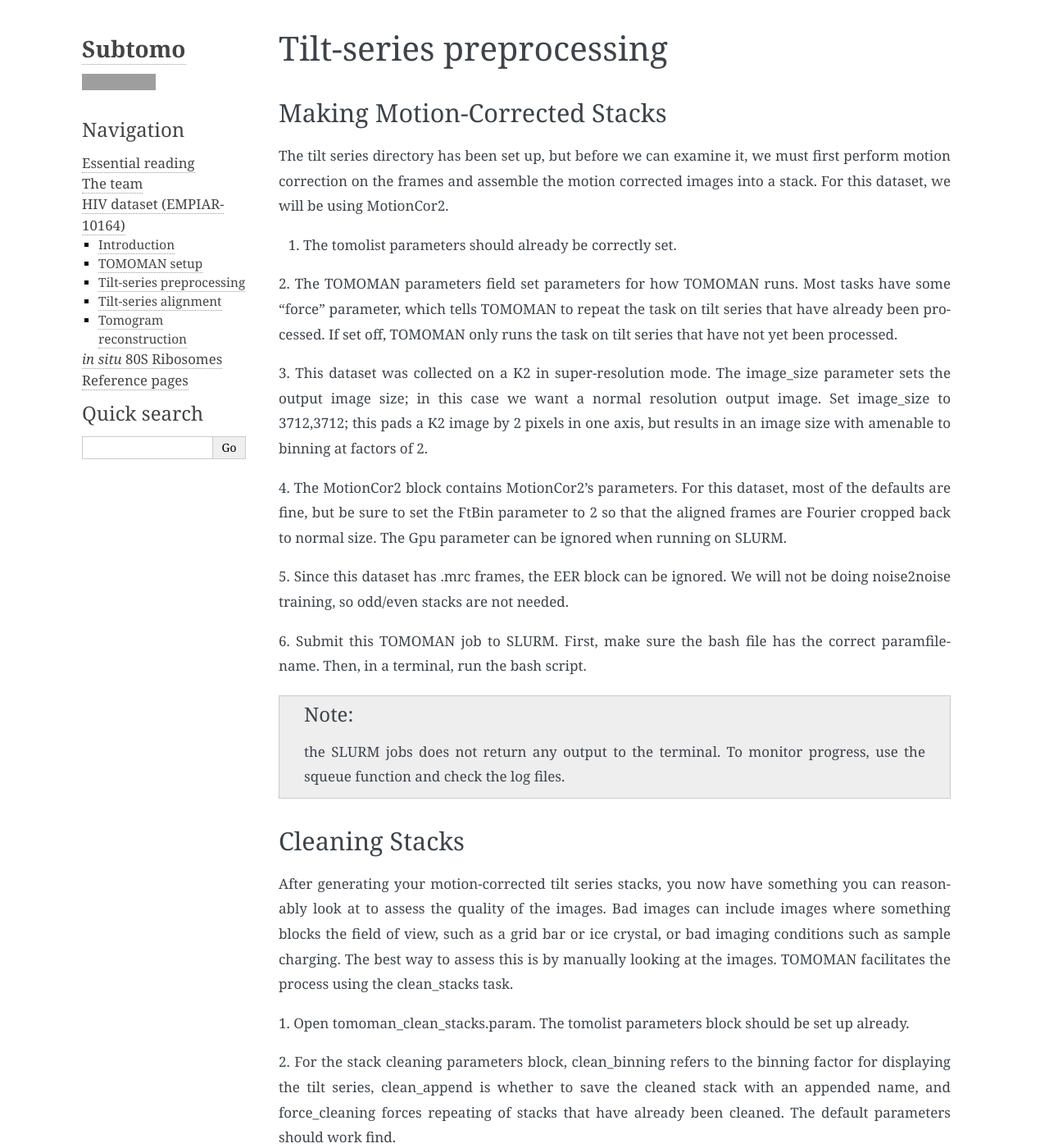
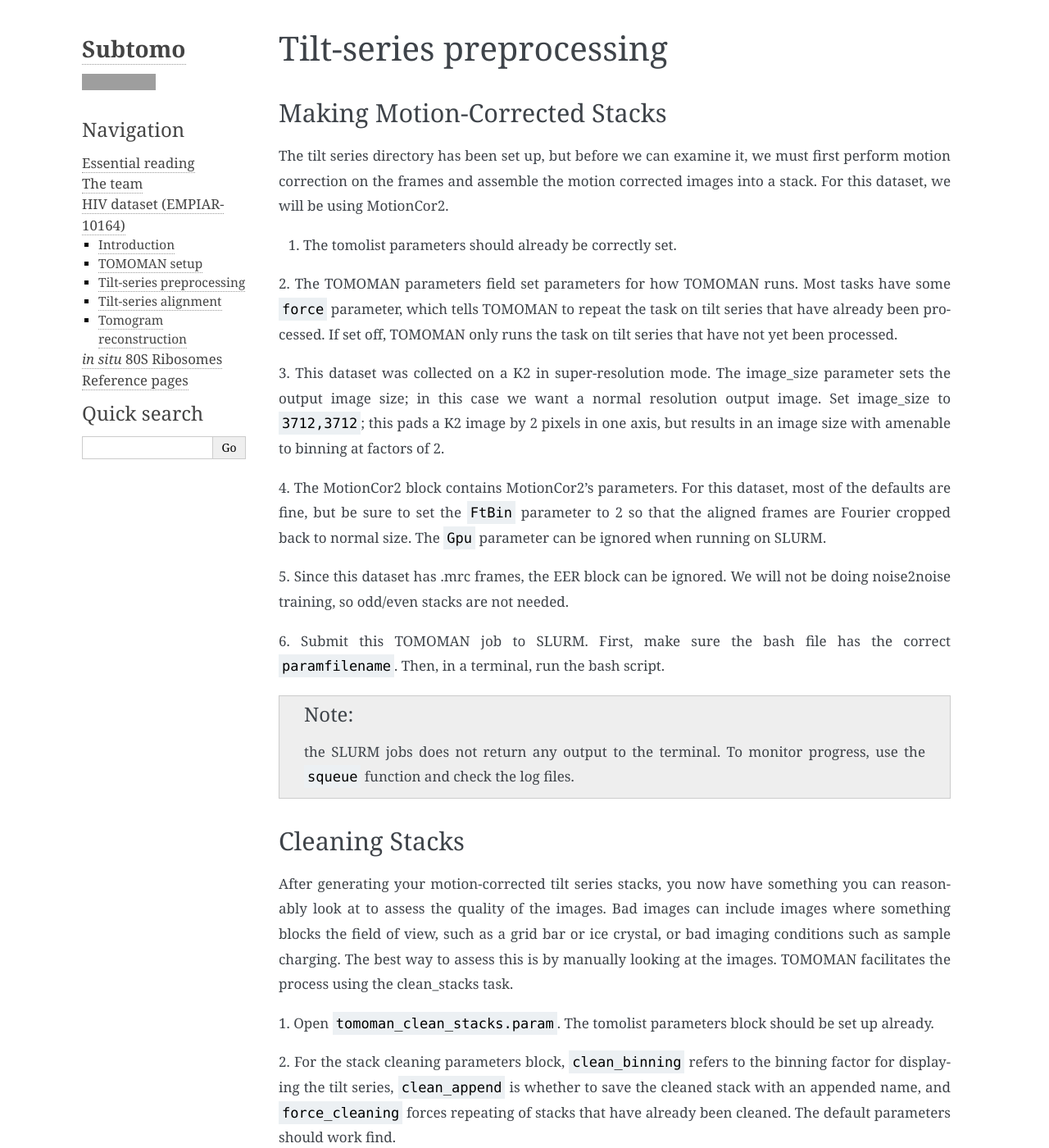
Before and after one commit to sagarbiophysics/Subtomo-tutorials, a Sphinx documentation site: the page built from source/HIV/ts_preprocess.rst, in a window 1280 px wide and 1400 px high. Shown: the whole window at 82% size. Built offline with Sphinx 7.4.7, drawn with Linux system fonts in a browser that asks for light colours; some of the changed text lies outside the part shown; grey boxes are pictures that could not be loaded.

Commit message:
Update ts_preprocess.rst

```diff
--- a/source/HIV/ts_preprocess.rst
+++ b/source/HIV/ts_preprocess.rst
@@ -10,25 +10,25 @@ For this dataset, we will be using MotionCor2.
 1. The tomolist parameters should already be correctly set.
 
 2. The TOMOMAN parameters field set parameters for how TOMOMAN runs.
-Most tasks have some “force” parameter, which tells TOMOMAN to repeat the task on tilt series that have already been processed.
+Most tasks have some ``force`` parameter, which tells TOMOMAN to repeat the task on tilt series that have already been processed.
 If set off, TOMOMAN only runs the task on tilt series that have not yet been processed.
 
 3. This dataset was collected on a K2 in super-resolution mode.
 The image_size parameter sets the output image size; in this case we want a normal resolution output image.
-Set image_size to 3712,3712; this pads a K2 image by 2 pixels in one axis, but results in an image size with amenable to binning at factors of 2.
+Set image_size to ``3712,3712``; this pads a K2 image by 2 pixels in one axis, but results in an image size with amenable to binning at factors of 2.
 
 4. The MotionCor2 block contains MotionCor2’s parameters.
-For this dataset, most of the defaults are fine, but be sure to set the FtBin parameter to 2 so that the aligned frames are Fourier cropped back to normal size.
-The Gpu parameter can be ignored when running on SLURM.
+For this dataset, most of the defaults are fine, but be sure to set the ``FtBin`` parameter to 2 so that the aligned frames are Fourier cropped back to normal size.
+The ``Gpu`` parameter can be ignored when running on SLURM.
 
 5. Since this dataset has .mrc frames, the EER block can be ignored.
 We will not be doing noise2noise training, so odd/even stacks are not needed.
 
-6. Submit this TOMOMAN job to SLURM. First, make sure the bash file has the correct paramfilename.
+6. Submit this TOMOMAN job to SLURM. First, make sure the bash file has the correct ``paramfilename``.
 Then, in a terminal, run the bash script.
 
 .. note::
-     the SLURM jobs does not return any output to the terminal. To monitor progress, use the squeue function and check the log files.
+     the SLURM jobs does not return any output to the terminal. To monitor progress, use the ``squeue`` function and check the log files.
 
 
 Cleaning Stacks
@@ -38,13 +38,13 @@ After generating your motion-corrected tilt series stacks, you now have somethin
 Bad images can include images where something blocks the field of view, such as a grid bar or ice crystal, or bad imaging conditions such as sample charging.
 The best way to assess this is by manually looking at the images. TOMOMAN facilitates the process using the clean_stacks task.
 
-1. Open tomoman_clean_stacks.param.
+1. Open ``tomoman_clean_stacks.param``.
 The tomolist parameters block should be set up already.
 
-2. For the stack cleaning parameters block, clean_binning refers to the binning factor for displaying the tilt series, clean_append is whether to save the cleaned stack with an appended name, and force_cleaning forces repeating of stacks that have already been cleaned.
+2. For the stack cleaning parameters block, ``clean_binning`` refers to the binning factor for displaying the tilt series, ``clean_append`` is whether to save the cleaned stack with an appended name, and ``force_cleaning`` forces repeating of stacks that have already been cleaned.
 The default parameters should work find.
 
-3. Run tomoman_clean_stacks in MATLAB.
+3. Run ``tomoman_clean_stacks`` in MATLAB.
 Follow the instructions in the command window to clean bad images.
 
 .. note::
@@ -55,7 +55,7 @@ Dose Filtering
 
 We find that dose filtering (a.k.a. exposure filtering) greatly improves the contrast, alignment quality, and high-resolution signals of reconstructed tomograms. TOMOMAN has its own function for doing this based off the empirical values determined by Grant and Grigorieff (doi: 10.7554/eLife.06980).
 
-1. Open tomoman_dosefilter.param.
+1. Open ``tomoman_dosefilter.param``.
 The tomolist parameter block should already be set correctly.
 
 2. The dose filtering parameter block is usually fine with the default values.
```
